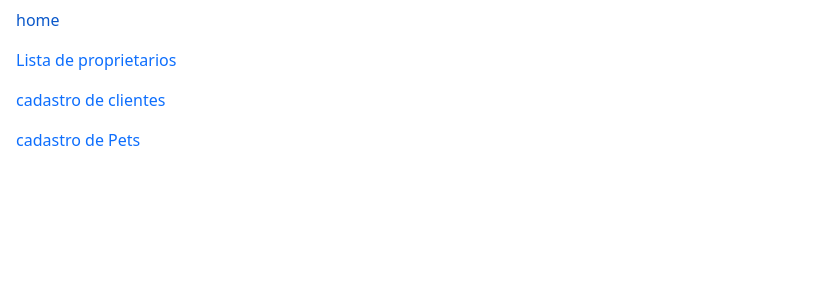
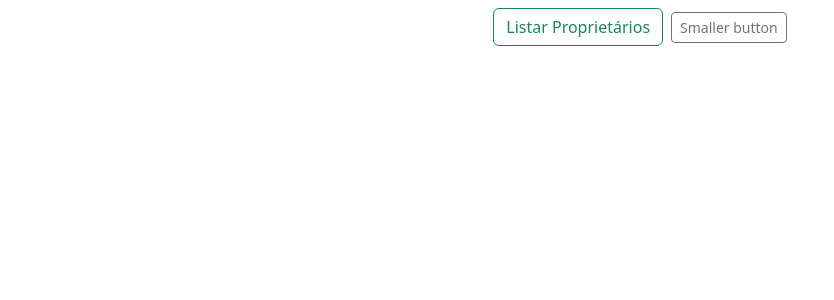
Before and after one commit to vitorgrisolia/provaBancoDados, a PHP site: page / in a window 1280 px wide. Shown: the top 300 px of the page, without its empty margins (0-834 px from the left). Run offline with PHP 8.4, Linux system fonts and the light colour scheme.

Commit message:
alteração

```diff
--- a/index.php
+++ b/index.php
@@ -8,12 +8,12 @@
 </head>
 <body>
     <div>
-        <nav class="nav flex-column">
-            <a class="nav-link active" aria-current="page" href="#">home</a>
-            <a class="nav-link" href="/listaproprietarios">Lista de proprietarios</a>
-            <a class="nav-link" href="#">cadastro de clientes</a>
-            <a class="nav-link" href="#">cadastro de Pets</a>
-        </nav>
+    <nav class="navbar navbar-light bg-blue">
+        <form class="container-fluid justify-content-center">
+            <a href="/listaproprietarios" class="btn btn-outline-success me-2">Listar Proprietários</a>
+            <button class="btn btn-sm btn-outline-secondary" type="button">Smaller button</button>
+        </form>
+    </nav>
     </div>
     <script src="https://cdn.jsdelivr.net/npm/bootstrap@5.3.3/dist/js/bootstrap.bundle.min.js" integrity="sha384-YvpcrYf0tY3lHB60NNkmXc5s9fDVZLESaAA55NDzOxhy9GkcIdslK1eN7N6jIeHz" crossorigin="anonymous"></script>
 </body>
--- a/router.php
+++ b/router.php
@@ -16,7 +16,7 @@ $router->get("/", function () {
     include __DIR__ . 'index.php';
 });
 $router->get("/listaProprietarios", function () {
-    include __DIR__ . 'controller/listaProprietarios.php';
+    include __DIR__ . '/controller/listaProprietarios.php';
 });
 
 // Execute as rotas
```
